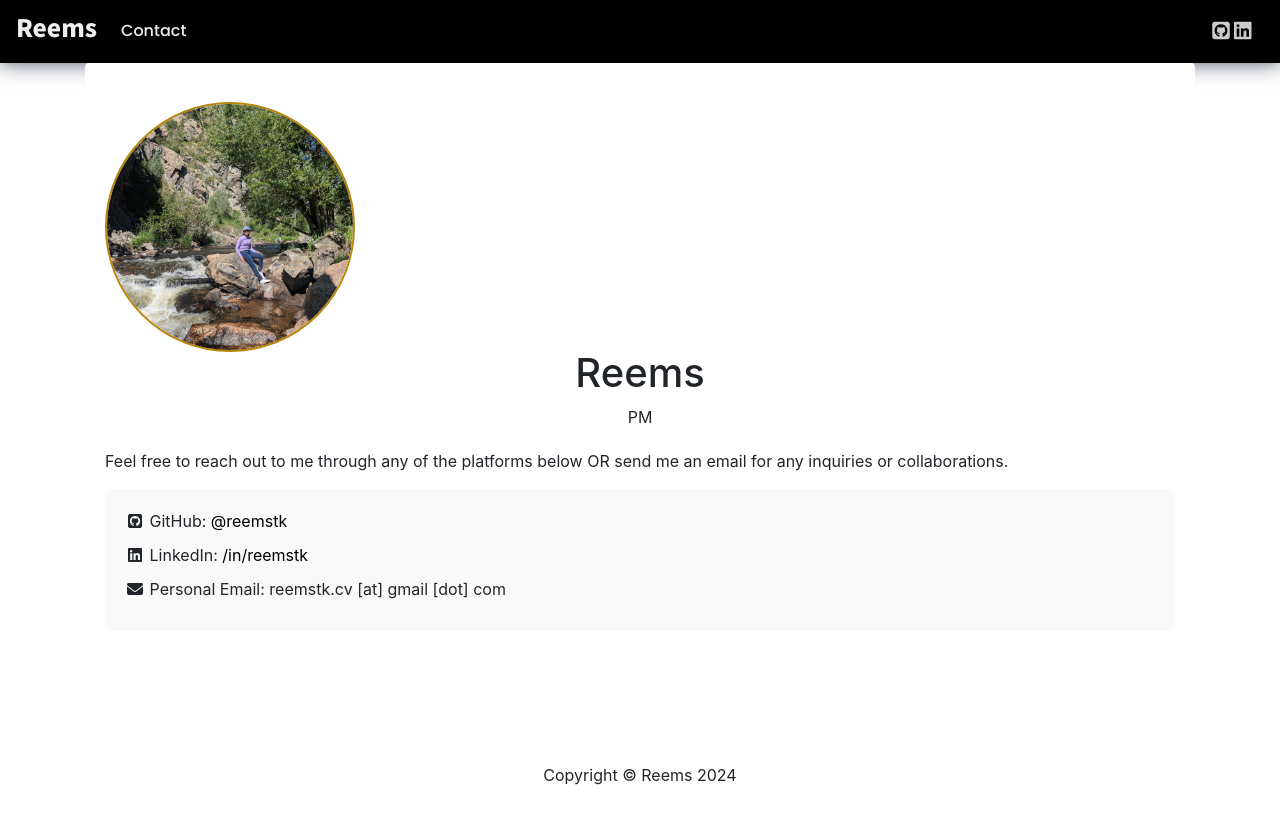
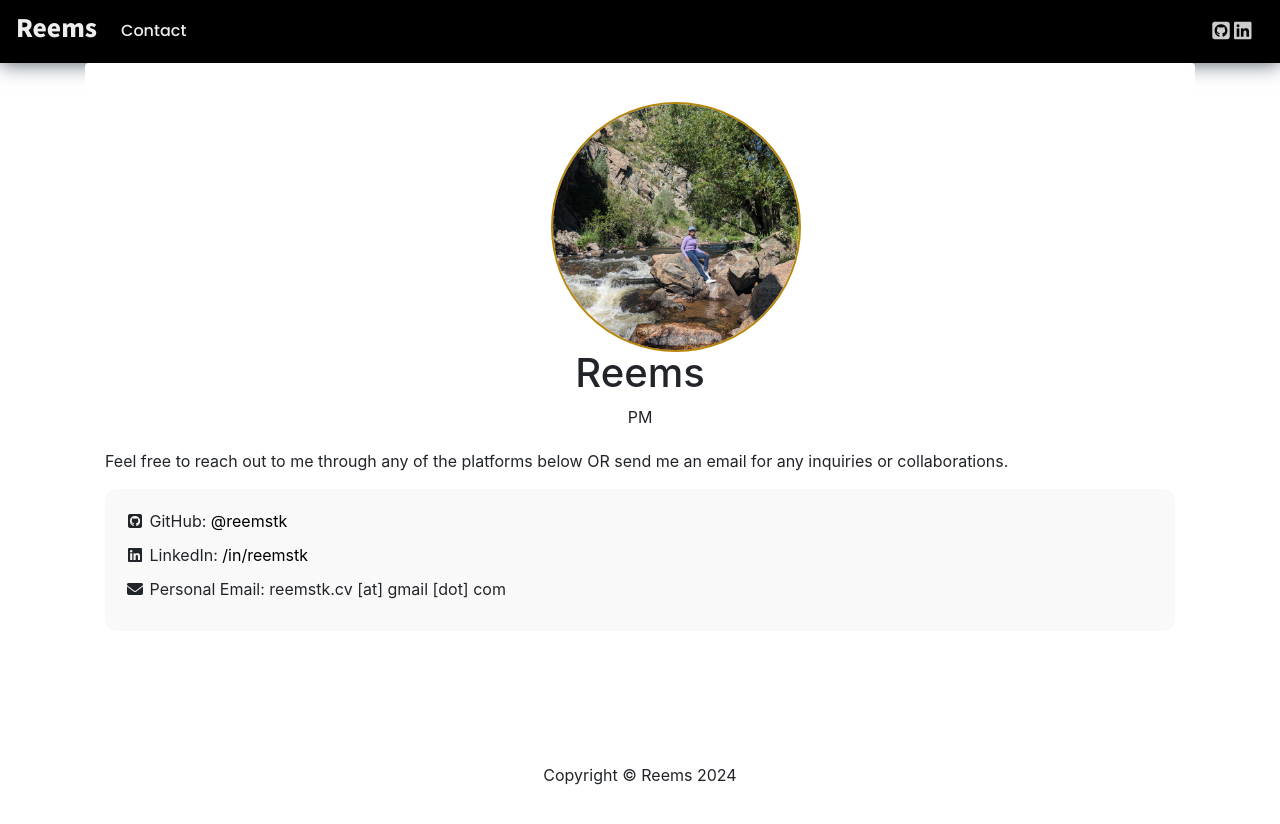
Before and after one commit to reemstk/reemstk.github.io, a Jekyll site: the page built from contact.md, in a window 1280 px wide. Shown: the top 824 px of the page. Built offline with Jekyll 4.4.1, drawn with Linux system fonts in a browser that asks for light colours; nearby versions of some CDN libraries; comment, search, counter and statistics services are not loaded.

Commit message:
Update contact.html

```diff
--- a/_layouts/contact.html
+++ b/_layouts/contact.html
@@ -9,7 +9,7 @@
     <!-- Profile Section -->
     <div class="profile-section" style="text-align:center; margin-bottom:20px;">
         <!-- Profile Image -->
-        <div class="flip-box">
+        <div class="flip-box offset-md-5 offset-lg-5">
   <div class="flip-box-inner">
     <div class="flip-box-front">
         <img src="/assets/img/avatar/me.jpg" alt="Reems" class="img-contact"/>
```
